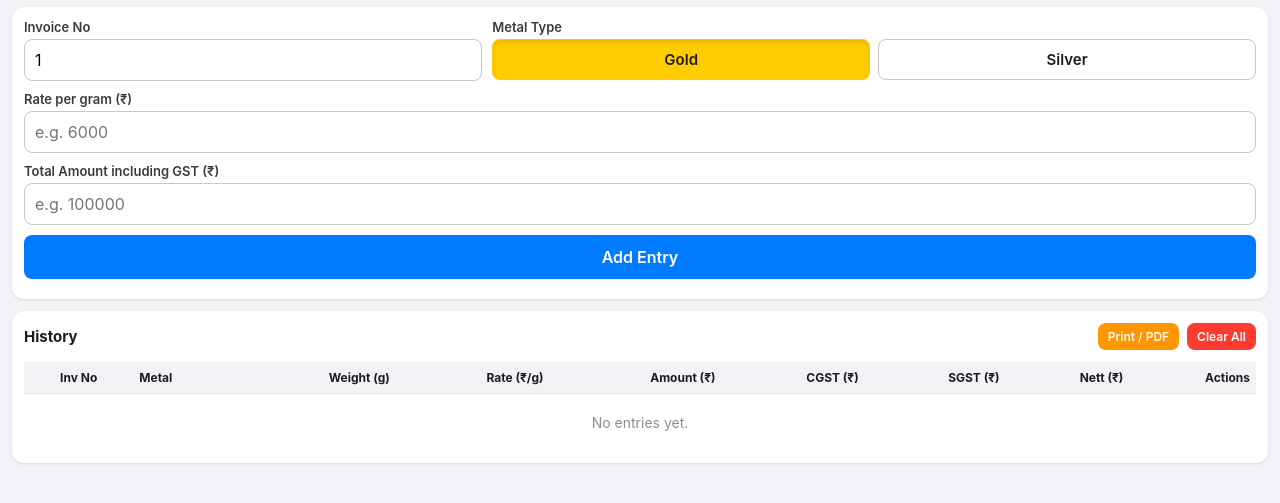
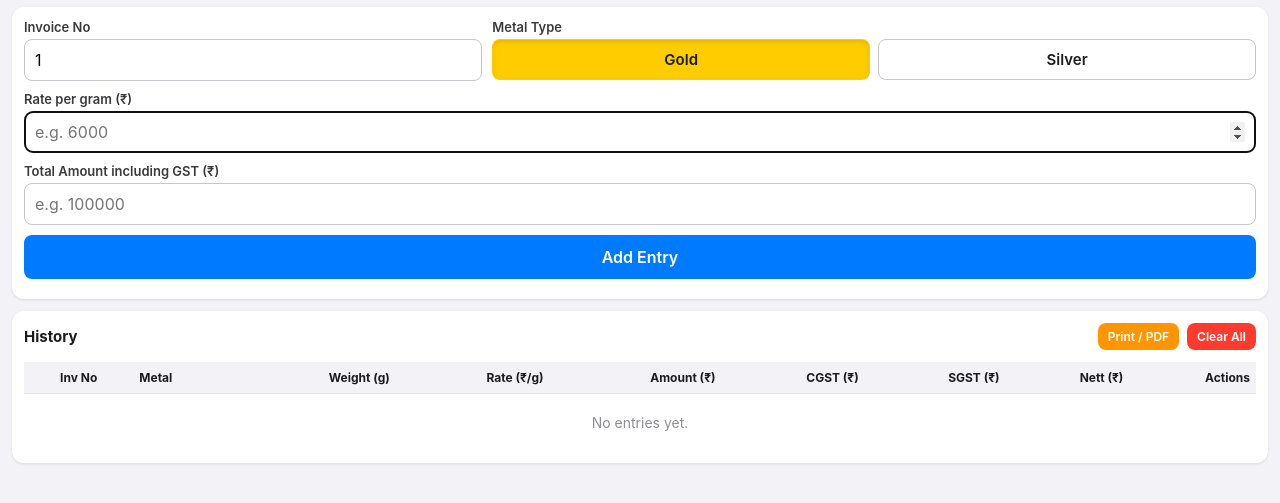
Before and after one commit to chand3036-ctrl/metal-gst-calculation-, a plain HTML site: page index.html in a window 1280 px wide. Both pictures are taken after a click on the button "Gold". Shown: the part 49-552 px from the top of the page. Drawn offline with Linux system fonts and the light colour scheme.

Commit message:
Update index.html

```diff
--- a/index.html
+++ b/index.html
@@ -117,6 +117,8 @@
 <script>
   const STORAGE_KEY = 'metalGstEntriesV2';
   const INVOICE_KEY = 'metalGstLastInvoiceV2';
+  const GOLD_RATE_KEY = 'metalGstLastGoldRateV2';
+  const SILVER_RATE_KEY = 'metalGstLastSilverRateV2';
   let editingId = null;
   let selectedMetal = 'Gold'; // Default metal selection
 
@@ -138,10 +140,19 @@
 
   function saveLastInvoiceNo(no) {
     const currentSaved = getLastInvoiceNo();
-    // Only update if the new number is higher, so we don't lose track when deleting
     if (no > currentSaved) {
       localStorage.setItem(INVOICE_KEY, no);
     }
+  }
+
+  function getLastRate(metal) {
+    const key = metal === 'Gold' ? GOLD_RATE_KEY : SILVER_RATE_KEY;
+    return localStorage.getItem(key) || '';
+  }
+
+  function saveLastRate(metal, rate) {
+    const key = metal === 'Gold' ? GOLD_RATE_KEY : SILVER_RATE_KEY;
+    localStorage.setItem(key, rate);
   }
 
   function formatCurrency(n) {
@@ -156,11 +167,22 @@
     return Date.now().toString(36) + Math.random().toString(36).substr(2);
   }
 
-  // Metal Toggle Logic
-  function setMetal(metal) {
+  // Metal Toggle Logic with auto-focus and text selection
+  function setMetal(metal, focusOnRate = true) {
     selectedMetal = metal;
     document.getElementById('btnGold').classList.toggle('active', metal === 'Gold');
     document.getElementById('btnSilver').classList.toggle('active', metal === 'Silver');
+
+    // Auto-fill the last used rate for this metal
+    const lastRate = getLastRate(metal);
+    const rateInput = document.getElementById('rate');
+    rateInput.value = lastRate;
+
+    // Focus the box and highlight the text so you can type over it immediately
+    if (focusOnRate) {
+      rateInput.focus();
+      rateInput.select();
+    }
   }
 
   function render() {
@@ -178,13 +200,11 @@
     if (entries.length === 0) {
       emptyMsg.style.display = 'block';
       if (!editingId) {
-        // If history is completely empty, continue from the last number ever used
         invoiceInput.value = getLastInvoiceNo() + 1;
       }
     } else {
       emptyMsg.style.display = 'none';
       if (!editingId) {
-        // If history exists, suggest the next highest number
         const maxInvoice = Math.max(...entries.map(e => e.invoiceNo || 0));
         invoiceInput.value = maxInvoice + 1;
       }
@@ -274,12 +294,14 @@
       entries.push(entry);
       saveEntries(entries);
 
-      // Remember the last invoice number
+      // Remember the last invoice number and last used rate for this metal
       saveLastInvoiceNo(invoiceNo);
+      saveLastRate(metalType, rate);
 
       document.getElementById('totalAmount').value = '';
-      // Auto increment invoice number for next entry
       document.getElementById('invoiceNo').value = invoiceNo + 1;
+
+      // Keep the rate filled for the next bill, but clear the amount
       document.getElementById('totalAmount').focus();
     }
 
@@ -293,7 +315,11 @@
 
     editingId = id;
     document.getElementById('invoiceNo').value = entry.invoiceNo;
-    setMetal(entry.metalType); // Update the toggle buttons
+
+    // Pass false so it doesn't auto-focus and override the input
+    setMetal(entry.metalType, false);
+
+    // Set the specific rate for this old bill
     document.getElementById('rate').value = entry.rate;
     document.getElementById('totalAmount').value = entry.nett;
 
@@ -317,6 +343,9 @@
     document.getElementById('cancelBtn').style.display = 'none';
     document.getElementById('formCard').classList.remove('editing-highlight');
 
+    // Restore the rate to the last used rate for the current metal
+    setMetal(selectedMetal, false);
+
     // Re-render to fix invoice number and restore standard view
     render();
   }
@@ -327,7 +356,6 @@
       entries = entries.filter(e => e.id !== id);
       saveEntries(entries);
 
-      // If we were editing this entry, cancel the edit
       if (editingId === id) {
         cancelEdit();
       } else {
@@ -339,6 +367,7 @@
   function clearAll() {
     if (confirm('Are you sure you want to clear ALL entries? This cannot be undone.')) {
       localStorage.removeItem(STORAGE_KEY);
+      // Invoice and Rate memories are kept safe!
       render();
     }
   }
@@ -353,6 +382,7 @@
   }
 
   // Initialize the app
+  setMetal('Gold', false); // Set default metal without popping up keyboard on launch
   render();
 </script>
 </body>
```
